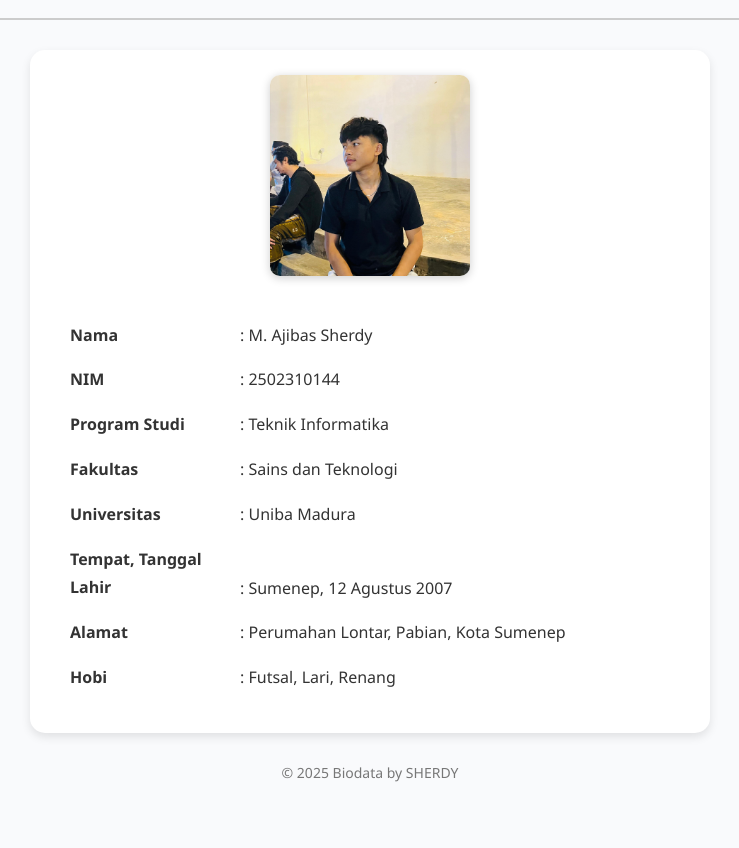
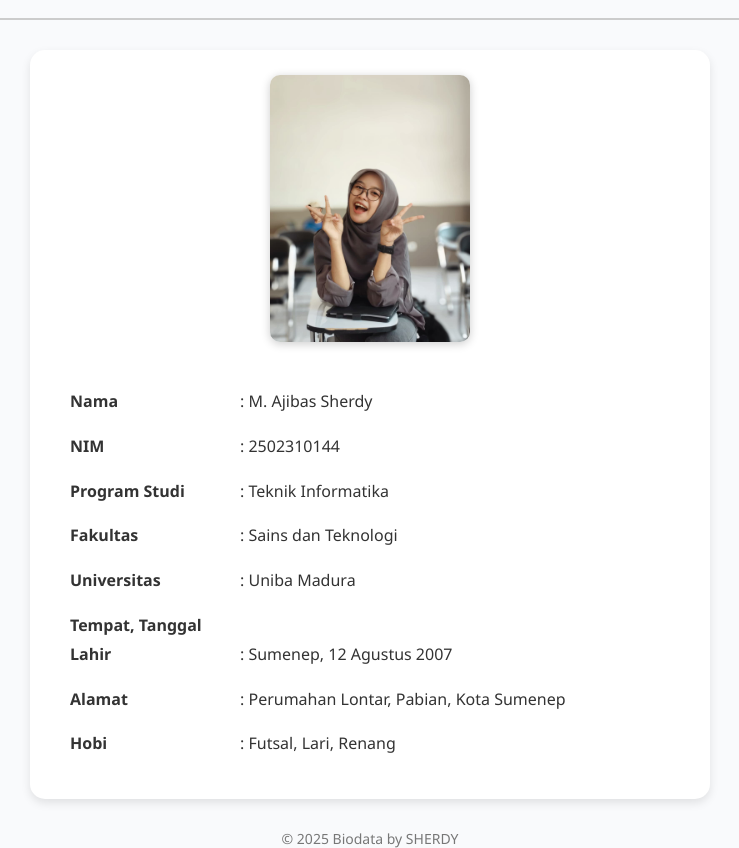
Before and after one commit to akusherdy-ai/sherdy, a plain HTML site: page index.html in a window 1280 px wide. Shown: the part 76-924 px from the top of the page, without its empty margins (270-1009 px from the left). Before the commit the page ends 858 px from the top, so only its background shows below. Drawn offline with Linux system fonts and the light colour scheme.

Commit message:
Change image source in index.html
Updated image source in the biodata section.

```diff
--- a/index.html
+++ b/index.html
@@ -70,7 +70,7 @@
 
     <div class="container">
         <div class="foto">
-            <img src="sherdy.jpg" alt="Foto Diri" class="foto img">
+            <img src="diana.jpg" alt="Foto Diri" class="foto img">
         </div>
 
         <div class="biodata">
```
